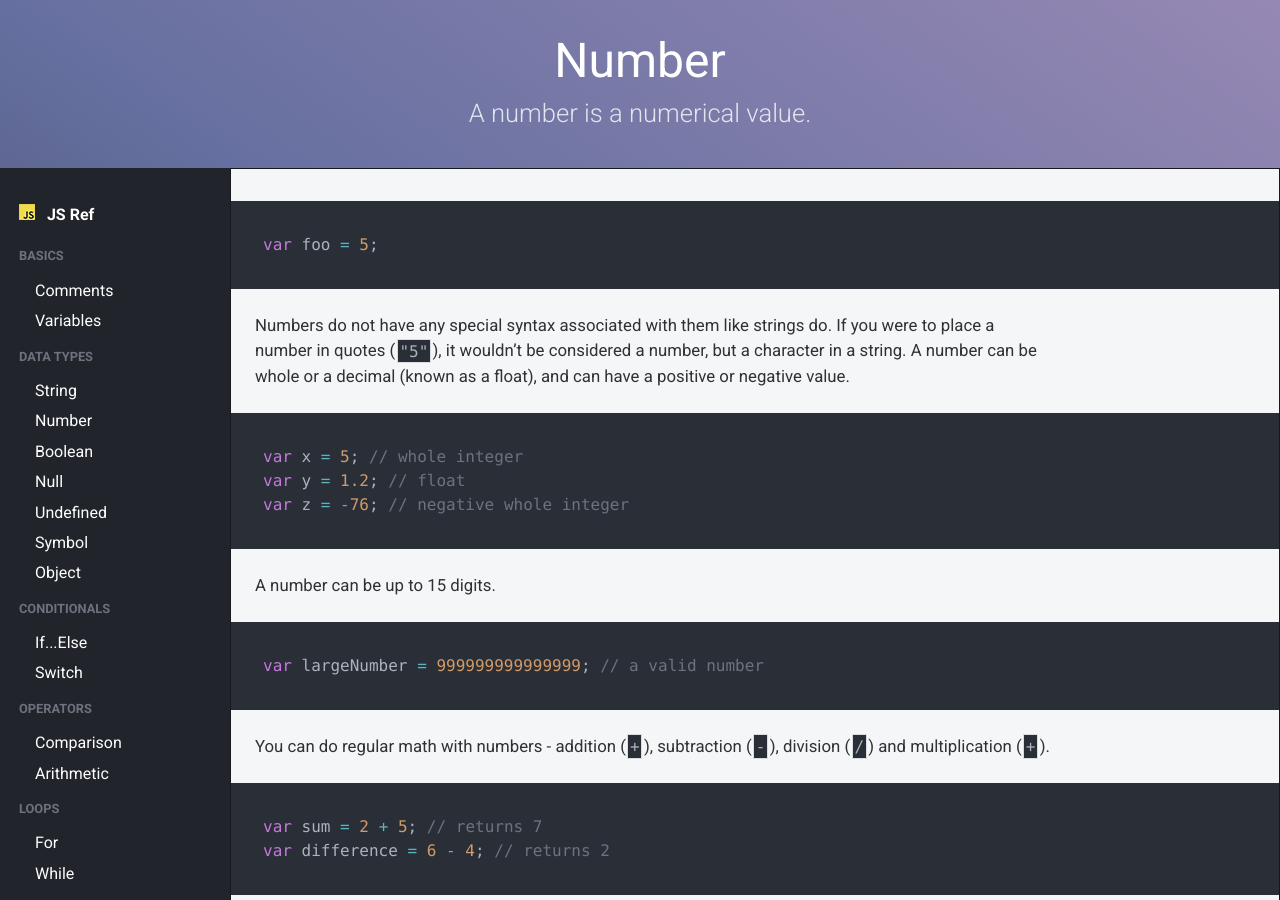
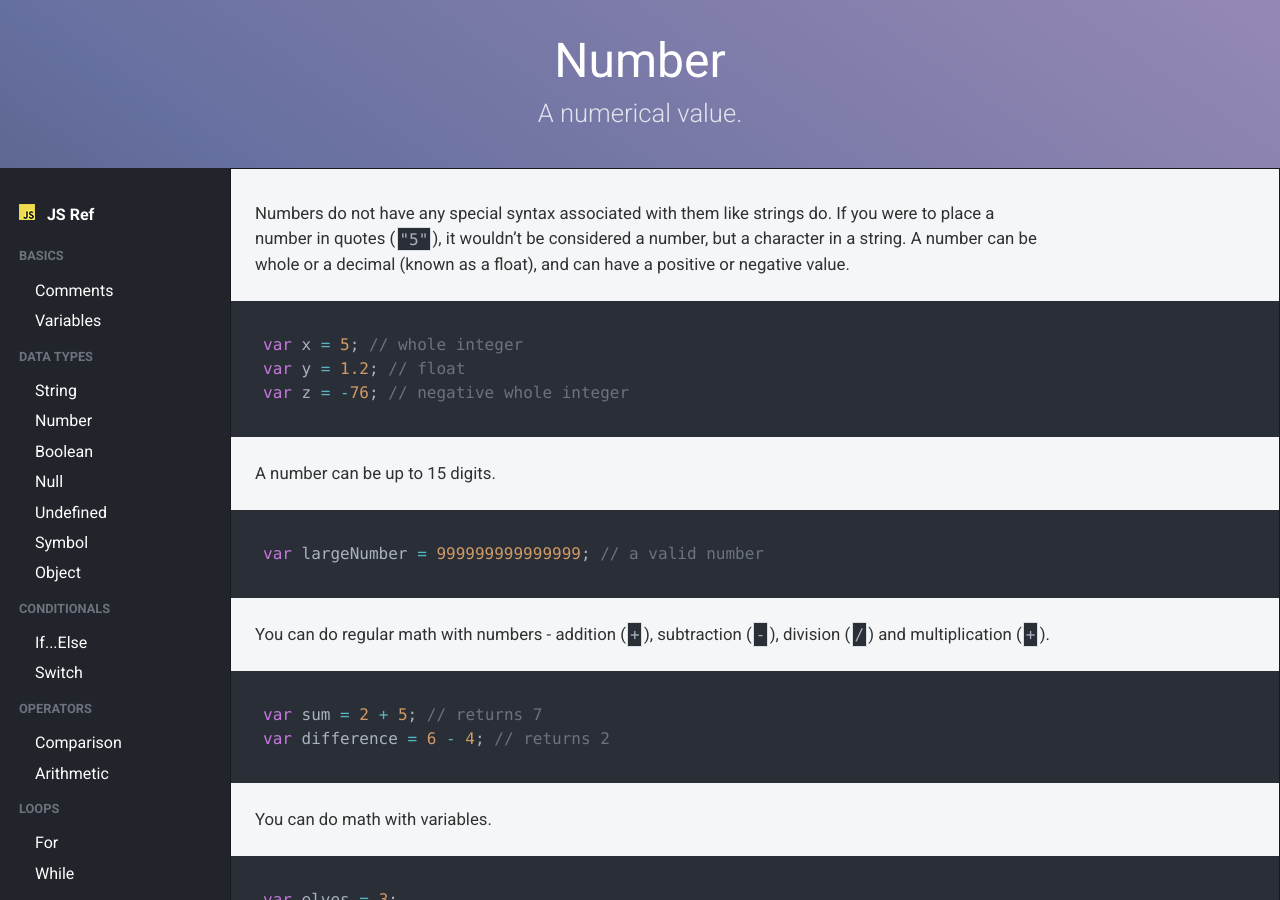
Before and after one commit to KJLarson/snippets, a Jekyll site: the page built from _pages/02_number.md, in a window 1280 px wide and 900 px high. Built offline with Jekyll 4.4.1, drawn with Linux system fonts in a browser that asks for light colours; nearby versions of some CDN libraries.

Commit message:
Update 02_number.md

````diff
--- a/_pages/02_number.md
+++ b/_pages/02_number.md
@@ -1,15 +1,11 @@
 ---
 layout: page
 title: Number
-subtitle:  A number is a numerical value.
+subtitle:  A numerical value.
 categories: data types
 permalink: /number/
 
 ---
-
-```js
-var foo = 5;
-```
 
 Numbers do not have any special syntax associated with them like strings do. If you were to place a number in quotes (`"5"`), it wouldn't be considered a number, but a character in a string. A number can be whole or a decimal (known as a float), and can have a positive or negative value.
 
````
